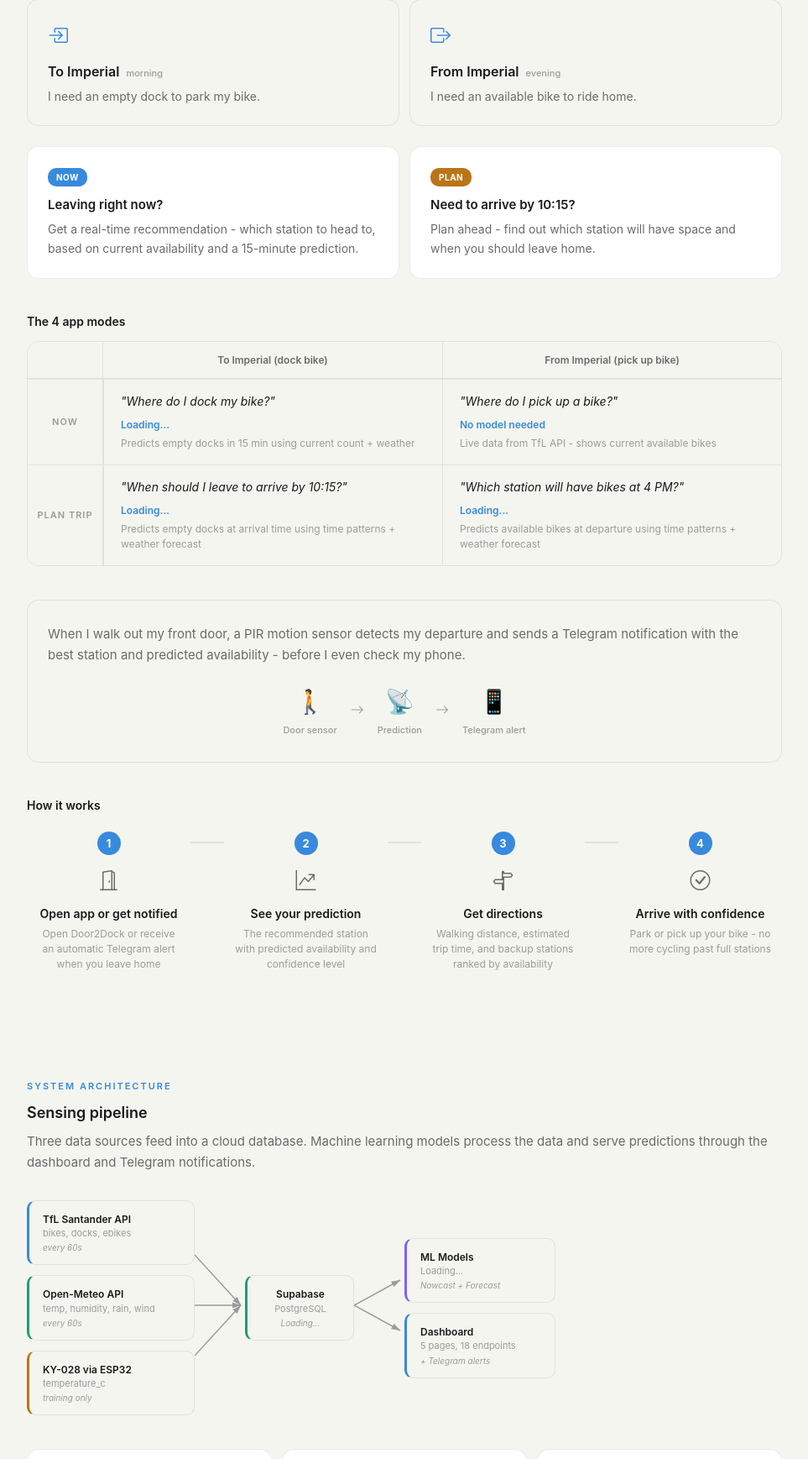
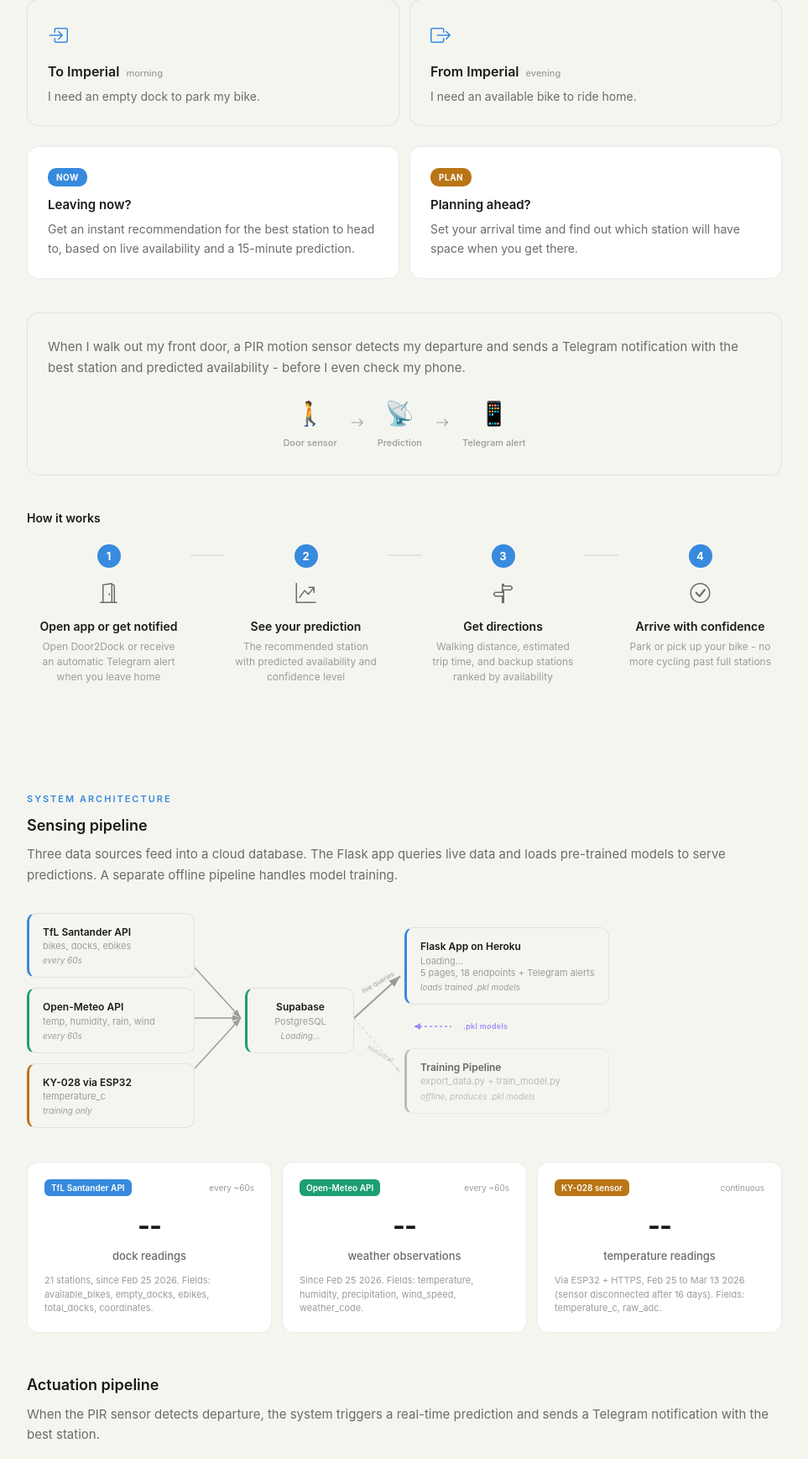
Before and after one commit to ferdipn4/DoorToDock, a Flask app: page /insights in a window 1280 px wide. Shown: the part 863-2600 px from the top of the page at 84% size, without its empty margins (158-1121 px from the left). Run offline with Flask 3, Linux system fonts and the light colour scheme; some libraries are stand-ins or nearby versions.

Commit message:
refactor: restructure Insights architecture diagram and simplify Solution section
- Sensing pipeline now correctly shows Flask App loading .pkl models,
  with a separate offline Training Pipeline and dotted return arrow
- Moved 4-mode matrix (Now/Plan x To/From) from Solution to Architecture
  section under "App modes and model mapping"
- Simplified Solution mode cards: plain language, no model names
- Section 2 flow: intro → directions → modes → sensor callout → how it works

Co-Authored-By: Claude Opus 4.6 <noreply@anthropic.com>

```diff
--- a/webapp/templates/insights.html
+++ b/webapp/templates/insights.html
@@ -68,45 +68,13 @@
             <div class="ins-mode-cards">
                 <div class="ins-mode-card">
                     <div class="ins-mode-badge">NOW</div>
-                    <div class="ins-mode-title">Leaving right now?</div>
-                    <div class="ins-mode-desc">Get a real-time recommendation - which station to head to, based on current availability and a 15-minute prediction.</div>
+                    <div class="ins-mode-title">Leaving now?</div>
+                    <div class="ins-mode-desc">Get an instant recommendation for the best station to head to, based on live availability and a 15-minute prediction.</div>
                 </div>
                 <div class="ins-mode-card">
                     <div class="ins-mode-badge ins-mode-badge-plan">PLAN</div>
-                    <div class="ins-mode-title">Need to arrive by 10:15?</div>
-                    <div class="ins-mode-desc">Plan ahead - find out which station will have space and when you should leave home.</div>
-                </div>
-            </div>
-
-            <!-- 2×2 Mode Matrix -->
-            <div class="ins-matrix-label">The 4 app modes</div>
-            <div class="ins-matrix">
-                <div class="ins-matrix-corner"></div>
-                <div class="ins-matrix-col-head">To Imperial (dock bike)</div>
-                <div class="ins-matrix-col-head">From Imperial (pick up bike)</div>
-
-                <div class="ins-matrix-row-head">Now</div>
-                <div class="ins-matrix-cell">
-                    <div class="ins-matrix-q">"Where do I dock my bike?"</div>
-                    <div class="ins-matrix-model" id="matrix-now-to-model">Loading...</div>
-                    <div class="ins-matrix-detail">Predicts empty docks in 15 min using current count + weather</div>
-                </div>
-                <div class="ins-matrix-cell">
-                    <div class="ins-matrix-q">"Where do I pick up a bike?"</div>
-                    <div class="ins-matrix-model">No model needed</div>
-                    <div class="ins-matrix-detail">Live data from TfL API - shows current available bikes</div>
-                </div>
-
-                <div class="ins-matrix-row-head">Plan trip</div>
-                <div class="ins-matrix-cell">
-                    <div class="ins-matrix-q">"When should I leave to arrive by 10:15?"</div>
-                    <div class="ins-matrix-model" id="matrix-plan-to-model">Loading...</div>
-                    <div class="ins-matrix-detail">Predicts empty docks at arrival time using time patterns + weather forecast</div>
-                </div>
-                <div class="ins-matrix-cell">
-                    <div class="ins-matrix-q">"Which station will have bikes at 4 PM?"</div>
-                    <div class="ins-matrix-model" id="matrix-plan-from-model">Loading...</div>
-                    <div class="ins-matrix-detail">Predicts available bikes at departure using time patterns + weather forecast</div>
+                    <div class="ins-mode-title">Planning ahead?</div>
+                    <div class="ins-mode-desc">Set your arrival time and find out which station will have space when you get there.</div>
                 </div>
             </div>
 
@@ -174,11 +142,11 @@
 
             <!-- 3a: Sensing Pipeline -->
             <h2 class="ins-h2">Sensing pipeline</h2>
-            <p class="ins-body">Three data sources feed into a cloud database. Machine learning models process the data and serve predictions through the dashboard and Telegram notifications.</p>
-
-            <div class="ins-pipeline">
-                <!-- Sources column -->
-                <div class="ins-pipe-col ins-pipe-sources">
+            <p class="ins-body">Three data sources feed into a cloud database. The Flask app queries live data and loads pre-trained models to serve predictions. A separate offline pipeline handles model training.</p>
+
+            <div class="ins-pipeline-v2">
+                <!-- Sources -->
+                <div class="ins-pv2-sources">
                     <div class="ins-pipe-node ins-pipe-node-blue">
                         <div class="ins-pipe-node-name">TfL Santander API</div>
                         <div class="ins-pipe-node-detail">bikes, docks, ebikes</div>
@@ -196,8 +164,8 @@
                     </div>
                 </div>
 
-                <!-- Connector -->
-                <div class="ins-pipe-arrows">
+                <!-- Arrow: sources → db -->
+                <div class="ins-pv2-arrow">
                     <svg viewBox="0 0 60 180" class="ins-pipe-svg">
                         <defs><marker id="ah1" viewBox="0 0 10 7" refX="10" refY="3.5" markerWidth="7" markerHeight="5" orient="auto"><path d="M0 0L10 3.5L0 7z" fill="var(--text-tertiary)"/></marker></defs>
                         <line x1="0" y1="30" x2="55" y2="90" stroke="var(--text-tertiary)" stroke-width="1.5" marker-end="url(#ah1)"/>
@@ -207,7 +175,7 @@
                 </div>
 
                 <!-- Supabase -->
-                <div class="ins-pipe-col ins-pipe-center">
+                <div class="ins-pv2-db">
                     <div class="ins-pipe-node ins-pipe-node-db">
                         <div class="ins-pipe-node-name">Supabase</div>
                         <div class="ins-pipe-node-detail">PostgreSQL</div>
@@ -215,25 +183,42 @@
                     </div>
                 </div>
 
-                <!-- Connector -->
-                <div class="ins-pipe-arrows">
-                    <svg viewBox="0 0 60 180" class="ins-pipe-svg">
-                        <line x1="0" y1="90" x2="55" y2="60" stroke="var(--text-tertiary)" stroke-width="1.5" marker-end="url(#ah1)"/>
-                        <line x1="0" y1="90" x2="55" y2="120" stroke="var(--text-tertiary)" stroke-width="1.5" marker-end="url(#ah1)"/>
+                <!-- Arrow: db → outputs -->
+                <div class="ins-pv2-arrow">
+                    <svg viewBox="0 0 60 240" class="ins-pv2-svg-out">
+                        <defs><marker id="ah2" viewBox="0 0 10 7" refX="10" refY="3.5" markerWidth="7" markerHeight="5" orient="auto"><path d="M0 0L10 3.5L0 7z" fill="var(--text-tertiary)"/></marker><marker id="ah3" viewBox="0 0 10 7" refX="10" refY="3.5" markerWidth="7" markerHeight="5" orient="auto"><path d="M0 0L10 3.5L0 7z" fill="var(--text-tertiary)" opacity="0.4"/></marker></defs>
+                        <!-- Primary: live queries to Flask App -->
+                        <line x1="0" y1="120" x2="55" y2="70" stroke="var(--text-tertiary)" stroke-width="2" marker-end="url(#ah2)"/>
+                        <text x="30" y="80" font-size="8" fill="var(--text-tertiary)" text-anchor="middle" transform="rotate(-30, 30, 80)">live queries</text>
+                        <!-- Secondary: offline training -->
+                        <line x1="0" y1="120" x2="55" y2="185" stroke="var(--text-tertiary)" stroke-width="1" stroke-dasharray="4,3" marker-end="url(#ah3)" opacity="0.5"/>
+                        <text x="30" y="165" font-size="8" fill="var(--text-tertiary)" text-anchor="middle" opacity="0.6" transform="rotate(30, 30, 165)">historical</text>
                     </svg>
                 </div>
 
                 <!-- Outputs -->
-                <div class="ins-pipe-col ins-pipe-outputs">
-                    <div class="ins-pipe-node ins-pipe-node-purple">
-                        <div class="ins-pipe-node-name">ML Models</div>
+                <div class="ins-pv2-outputs">
+                    <!-- Path A: Flask App (primary) -->
+                    <div class="ins-pipe-node ins-pipe-node-blue ins-pv2-primary">
+                        <div class="ins-pipe-node-name">Flask App on Heroku</div>
                         <div class="ins-pipe-node-detail" id="arch-model-names">Loading...</div>
-                        <div class="ins-pipe-node-freq">Nowcast + Forecast</div>
+                        <div class="ins-pipe-node-detail">5 pages, 18 endpoints + Telegram alerts</div>
+                        <div class="ins-pipe-node-freq">loads trained .pkl models</div>
                     </div>
-                    <div class="ins-pipe-node ins-pipe-node-blue">
-                        <div class="ins-pipe-node-name">Dashboard</div>
-                        <div class="ins-pipe-node-detail">5 pages, 18 endpoints</div>
-                        <div class="ins-pipe-node-freq">+ Telegram alerts</div>
+                    <!-- Dotted return arrow: .pkl flows up -->
+                    <div class="ins-pv2-return-arrow">
+                        <svg viewBox="0 0 60 28" width="60" height="28">
+                            <defs><marker id="ah4" viewBox="0 0 10 7" refX="0" refY="3.5" markerWidth="7" markerHeight="5" orient="auto-start-reverse"><path d="M10 0L0 3.5L10 7z" fill="#7B61FF" opacity="0.7"/></marker></defs>
+                            <line x1="8" y1="14" x2="52" y2="14" stroke="#7B61FF" stroke-width="1.5" stroke-dasharray="3,3" opacity="0.7"/>
+                            <polygon points="8,14 15,10 15,18" fill="#7B61FF" opacity="0.7"/>
+                        </svg>
+                        <span class="ins-pv2-return-label">.pkl models</span>
+                    </div>
+                    <!-- Path B: Training Pipeline (secondary) -->
+                    <div class="ins-pipe-node ins-pv2-training">
+                        <div class="ins-pipe-node-name">Training Pipeline</div>
+                        <div class="ins-pipe-node-detail">export_data.py + train_model.py</div>
+                        <div class="ins-pipe-node-freq">offline, produces .pkl models</div>
                     </div>
                 </div>
             </div>
@@ -307,10 +292,43 @@
                 </div>
             </div>
 
-            <!-- 3c: Infrastructure -->
+            <!-- 3c: App modes and model mapping -->
+            <h2 class="ins-h2" style="margin-top: 48px;">App modes and model mapping</h2>
+            <p class="ins-body">Two directions and two timing modes combine into four prediction scenarios, each with its own model strategy.</p>
+            <div class="ins-matrix">
+                <div class="ins-matrix-corner"></div>
+                <div class="ins-matrix-col-head">To Imperial (dock bike)</div>
+                <div class="ins-matrix-col-head">From Imperial (pick up bike)</div>
+
+                <div class="ins-matrix-row-head">Now</div>
+                <div class="ins-matrix-cell">
+                    <div class="ins-matrix-q">"Where do I dock my bike?"</div>
+                    <div class="ins-matrix-model" id="matrix-now-to-model">Loading...</div>
+                    <div class="ins-matrix-detail">Predicts empty docks in 15 min using current count + weather</div>
+                </div>
+                <div class="ins-matrix-cell">
+                    <div class="ins-matrix-q">"Where do I pick up a bike?"</div>
+                    <div class="ins-matrix-model">No model needed</div>
+                    <div class="ins-matrix-detail">Live data from TfL API - shows current available bikes</div>
+                </div>
+
+                <div class="ins-matrix-row-head">Plan trip</div>
+                <div class="ins-matrix-cell">
+                    <div class="ins-matrix-q">"When should I leave to arrive by 10:15?"</div>
+                    <div class="ins-matrix-model" id="matrix-plan-to-model">Loading...</div>
+                    <div class="ins-matrix-detail">Predicts empty docks at arrival time using time patterns + weather forecast</div>
+                </div>
+                <div class="ins-matrix-cell">
+                    <div class="ins-matrix-q">"Which station will have bikes at 4 PM?"</div>
+                    <div class="ins-matrix-model" id="matrix-plan-from-model">Loading...</div>
+                    <div class="ins-matrix-detail">Predicts available bikes at departure using time patterns + weather forecast</div>
+                </div>
+            </div>
+
+            <!-- 3d: Infrastructure -->
             <div class="ins-infra">
                 <div class="ins-infra-item"><i class="bi bi-cloud"></i> <strong>Heroku</strong> - Worker dyno (data collection) + Web dyno (Flask app, Gunicorn)</div>
-                <div class="ins-infra-item"><i class="bi bi-database"></i> <strong>Supabase PostgreSQL</strong> -6 tables, SSL required, ~650k+ rows</div>
+                <div class="ins-infra-item"><i class="bi bi-database"></i> <strong>Supabase PostgreSQL</strong> - 6 tables, SSL required, ~650k+ rows</div>
                 <div class="ins-infra-item"><i class="bi bi-braces"></i> <strong>18 API endpoints</strong> - live data, forecasts, insights, sensor events, settings</div>
             </div>
         </div>
@@ -1118,8 +1136,8 @@
    SECTION 3: SYSTEM ARCHITECTURE
    ================================================================ */
 
-/* Sensing pipeline */
-.ins-pipeline {
+/* Sensing pipeline v2 */
+.ins-pipeline-v2 {
     display: flex;
     align-items: center;
     gap: 0;
@@ -1129,18 +1147,20 @@
     padding: 8px 0;
 }
 
-.ins-pipe-col {
+.ins-pv2-sources,
+.ins-pv2-db,
+.ins-pv2-outputs {
     display: flex;
     flex-direction: column;
     gap: 12px;
     flex-shrink: 0;
 }
 
-.ins-pipe-sources { min-width: 200px; }
-.ins-pipe-center { min-width: 130px; }
-.ins-pipe-outputs { min-width: 180px; }
-
-.ins-pipe-arrows {
+.ins-pv2-sources { min-width: 200px; }
+.ins-pv2-db { min-width: 130px; }
+.ins-pv2-outputs { min-width: 220px; }
+
+.ins-pv2-arrow {
     flex-shrink: 0;
     width: 60px;
 }
@@ -1148,6 +1168,37 @@
 .ins-pipe-svg {
     width: 60px;
     height: 180px;
+}
+
+.ins-pv2-svg-out {
+    width: 60px;
+    height: 240px;
+}
+
+.ins-pv2-primary {
+    border-left-width: 3px;
+    border-left-color: var(--info);
+}
+
+.ins-pv2-training {
+    border-left: 3px solid var(--text-tertiary);
+    opacity: 0.65;
+}
+
+.ins-pv2-return-arrow {
+    display: flex;
+    align-items: center;
+    gap: 6px;
+    padding: 0 4px;
+}
+
+.ins-pv2-return-label {
+    font-size: 9px;
+    color: #7B61FF;
+    font-weight: 600;
+    opacity: 0.7;
+    letter-spacing: 0.3px;
+    white-space: nowrap;
 }
 
 .ins-pipe-node {
```
